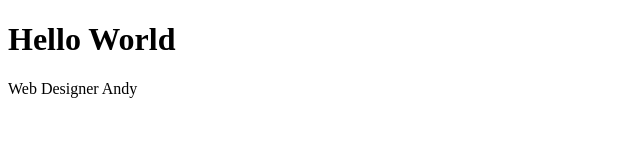
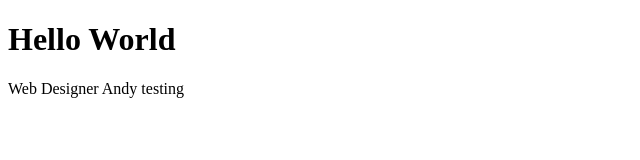
Before and after one commit to agtoaaa/agtoaaa.github.io, a plain HTML site: page index.html in a window 1280 px wide. Shown: the full height of the page, 0-640 px from the left. Drawn offline with Linux system fonts and the light colour scheme.

Commit message:
testing
testing

```diff
--- a/index.html
+++ b/index.html
@@ -2,6 +2,6 @@
 <html>
 <body>
 <h1>Hello World</h1>
-<p>Web Designer Andy</p>
+<p>Web Designer Andy testing</p>
 </body>
 </html>
```
